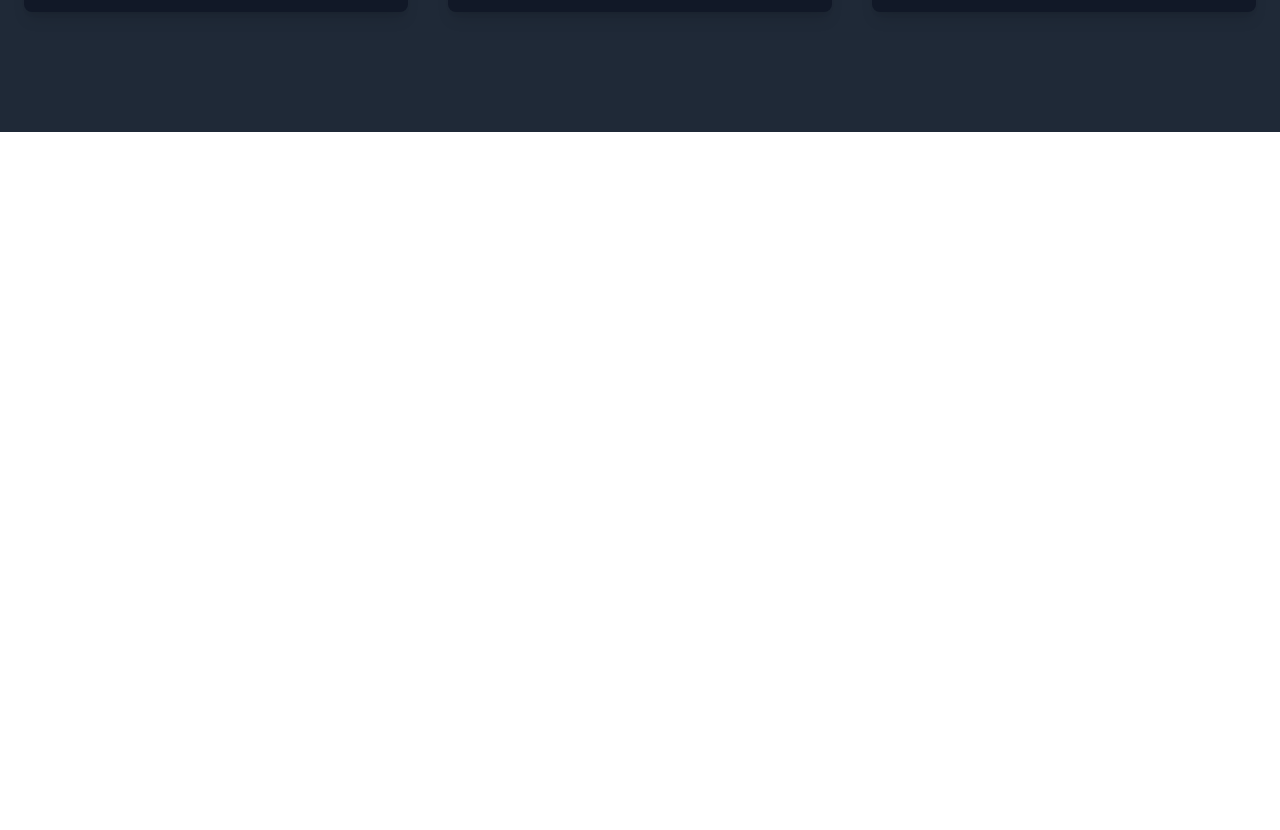
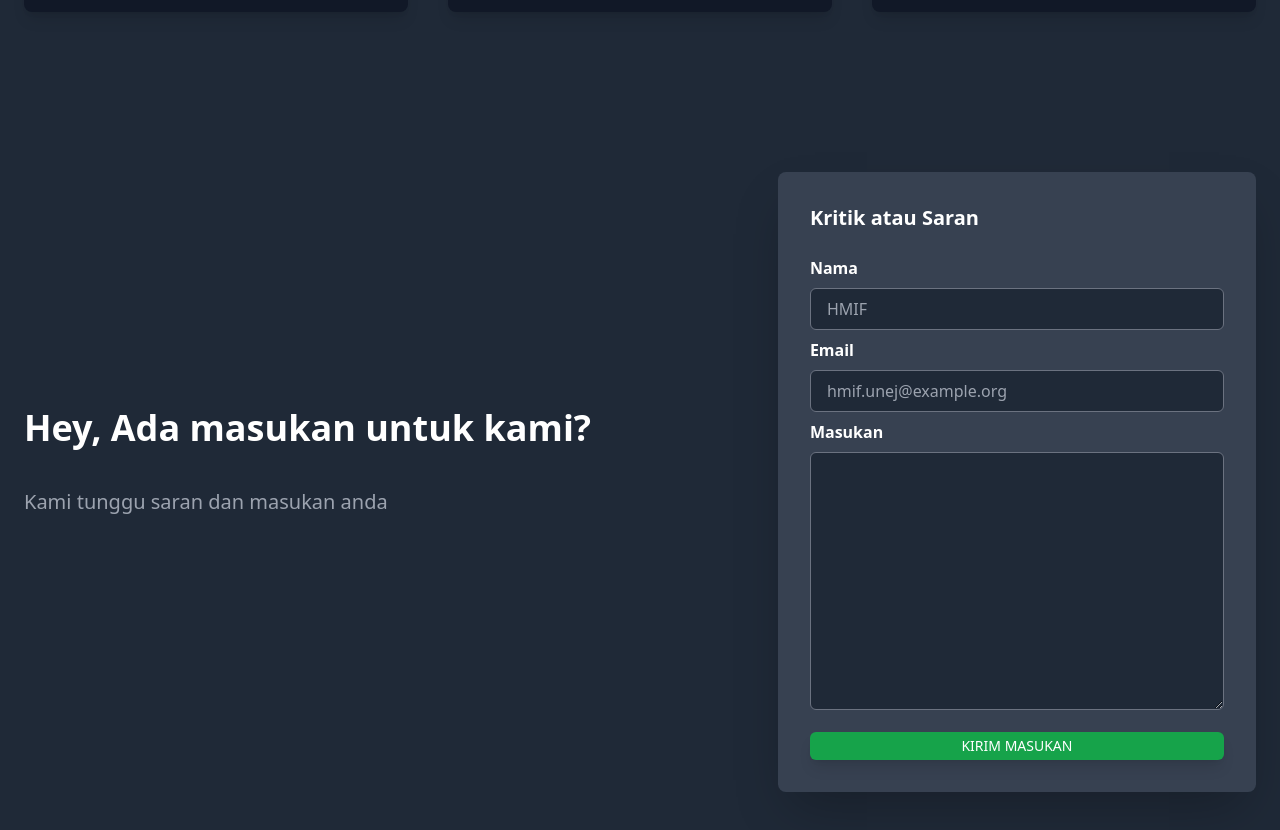
Before and after one commit to faisallbhr/hmif-clone, a React (Create React App) app: page / in a window 1280 px wide. Shown: the part 3280-4110 px from the top of the page. Before the commit the page ends 3412 px from the top, so only its background shows below. Built offline with nearby package versions, Linux system fonts and the light colour scheme.

Commit message:
add contact section

```diff
--- a/src/App.js
+++ b/src/App.js
@@ -14,7 +14,7 @@ function App() {
       <Features />
       <Blog />
       <BlogDetails />
-      {/* <Contact /> */}
+      <Contact />
     </div>
   );
 }
--- a/src/components/Contact.jsx
+++ b/src/components/Contact.jsx
@@ -2,7 +2,29 @@ import React from 'react'
 
 const Contact = () => {
   return (
-    <div className='h-screen'>Contact</div>
+    <div className='px-6 py-10 max-w-xl xl:max-w-7xl mx-auto flex flex-col xl:flex-row gap-10 justify-center items-center'>
+      <div className='xl:w-3/5'>
+        <h1 className='text-3xl md:text-4xl font-bold'>Hey, Ada masukan untuk kami?</h1>
+        <p className='py-10 text-gray-400 md:text-xl'>Kami tunggu saran dan masukan anda</p>
+      </div>
+      <div className='bg-gray-700 p-8 rounded-lg shadow-2xl w-full xl:w-2/5'>
+        <form action="">
+          <h1 className='text-xl font-semibold pb-4'>Kritik atau Saran</h1>
+          <p className='py-2 font-semibold'>Nama</p>
+          <input
+          className='w-full border border-gray-500 rounded-md bg-gray-800 px-4 py-2'
+          type="text" placeholder='HMIF'/>
+          <p className='py-2 font-semibold'>Email</p>
+          <input
+          className='w-full border border-gray-500 rounded-md bg-gray-800 px-4 py-2'
+          type="email" placeholder='hmif.unej@example.org'/>
+          <p className='py-2 font-semibold'>Masukan</p>
+          <textarea className='w-full border border-gray-500 rounded-md bg-gray-800 px-4 py-2'
+          name="" id="" cols="30" rows="10"></textarea>
+          <h1 className='text-center bg-green-600 hover:bg-green-700 rounded-md py-1 text-sm mt-4 shadow-lg'>KIRIM MASUKAN</h1>
+        </form>
+      </div>
+    </div>
   )
 }
 
```
